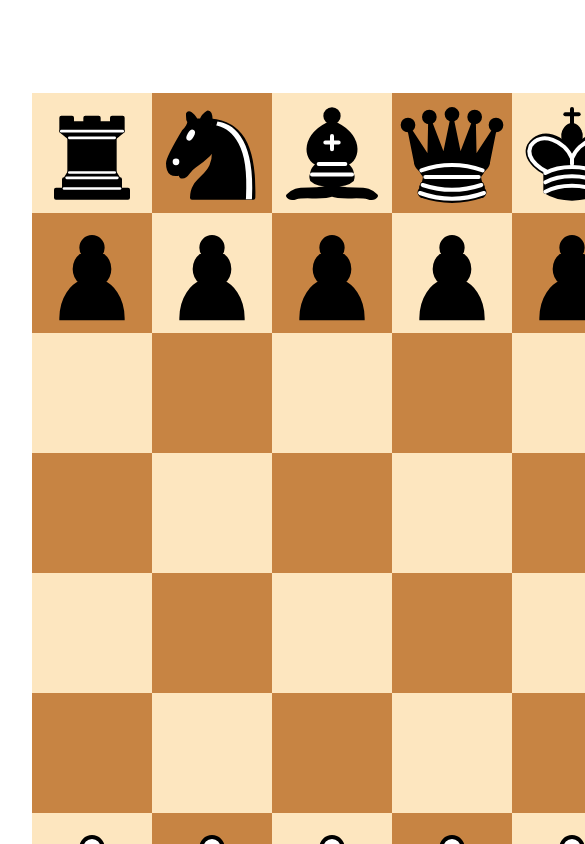
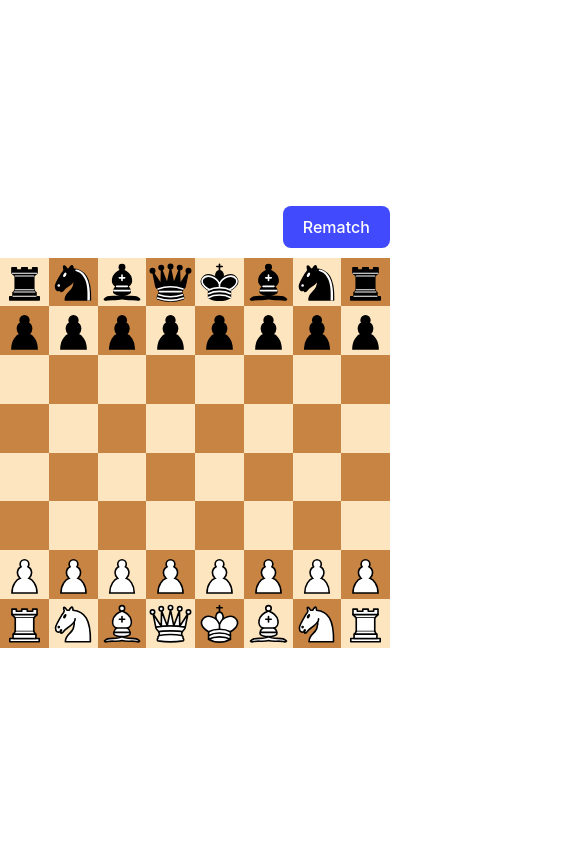
Before and after one commit to durantfs040/AlphaChess, a React app in the folder client/: page / in a window 390 px wide. Both pictures are taken after a click on the button "White". Shown: the top 844 px of the page, 585 px wide, since content can reach past the window. Built offline with nearby package versions, Linux system fonts and the light colour scheme; the HTML template or start-up script is replaced by a standard one.

Commit message:
implement rwd

```diff
--- a/client/package.json
+++ b/client/package.json
@@ -4,7 +4,7 @@
   "version": "0.0.0",
   "type": "module",
   "scripts": {
-    "start": "vite --port 3000",
+    "start": "vite --port 3000 --host",
     "build": "vite build",
     "lint": "eslint src --ext js,jsx --report-unused-disable-directives --max-warnings 0",
     "preview": "vite preview"
--- a/client/src/App.css
+++ b/client/src/App.css
@@ -1,7 +1,6 @@
 #root {
     max-width: 1280px;
     margin: 0 auto;
-    padding: 2rem;
     text-align: center;
 }
 
@@ -49,11 +48,25 @@
 
 .row {
     display: flex;
-    height: 120px;
+    height: 10vh;
 }
 
 .square {
-    width: 120px;
+    width: 10vh;
+}
+
+@media only screen and (max-width: 600px) {
+    .row {
+        height: 12.5vw;
+    }
+
+    .square {
+        width: 12.5vw;
+    }
+
+    #root {
+        width: 100%;
+    }
 }
 
 .piece {
--- a/client/src/hooks/useChess.jsx
+++ b/client/src/hooks/useChess.jsx
@@ -80,6 +80,10 @@ const ChessProvider = (props) => {
         setPositionTo([]);
     }
 
+    useEffect(() => {
+        game !== '' && playSound('start')
+    }, [game])
+
 
     useEffect(() => {
         // player move
```
Also changed, not shown: 1 other file (tests, documents, lock files or other folders).
